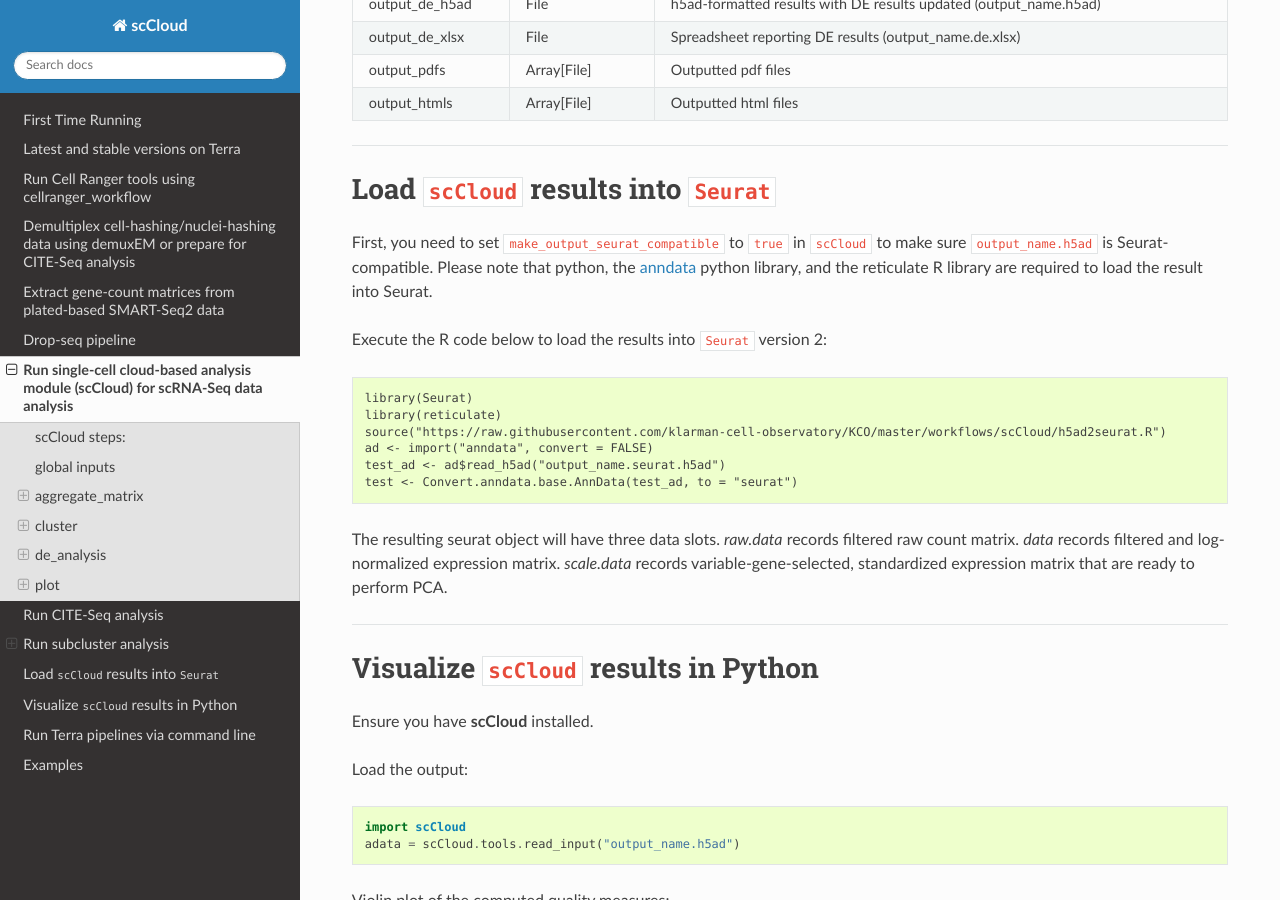
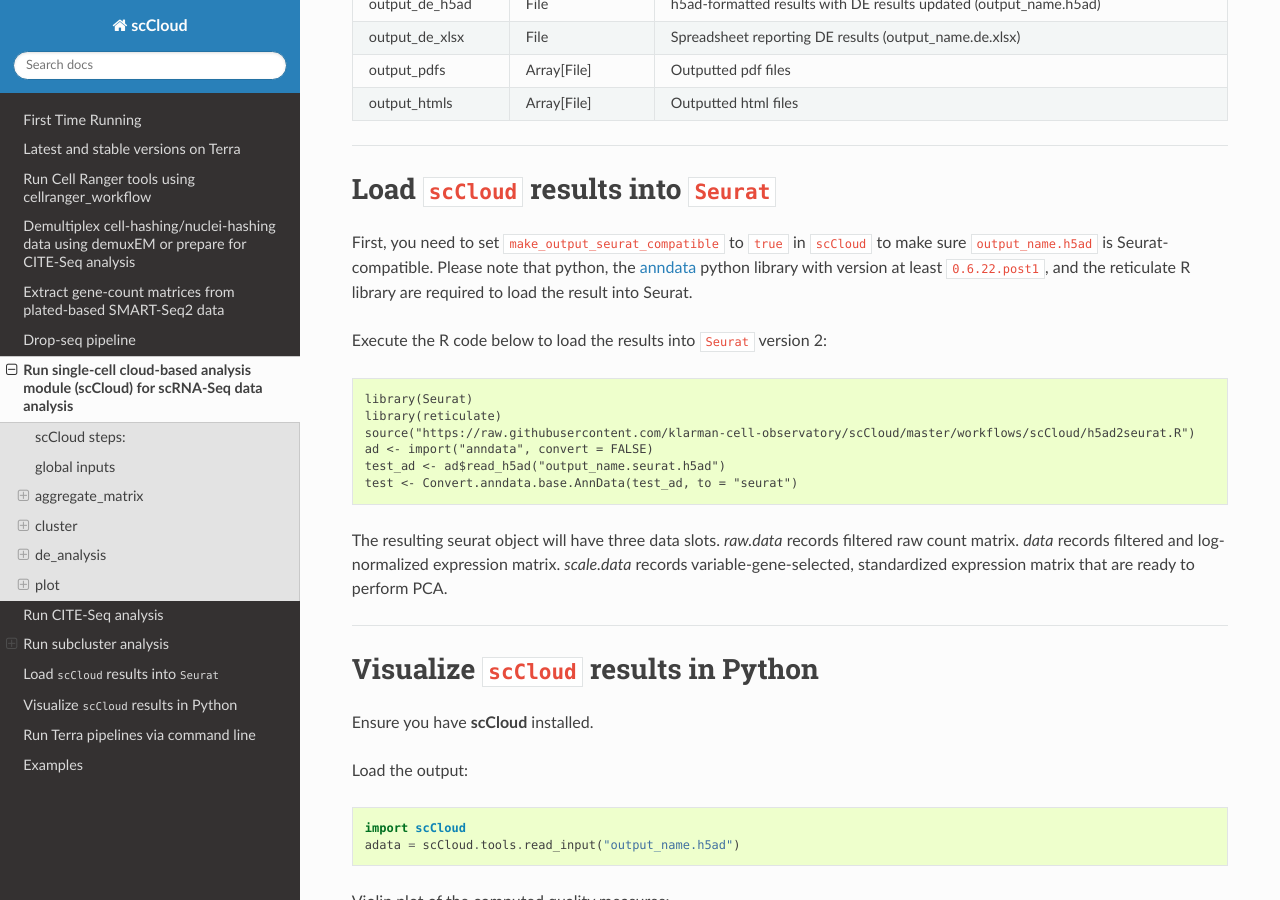
Before and after one commit to lilab-bcb/cumulus, a Sphinx documentation site: the page built from docs/scCloud.rst, in a window 1280 px wide and 900 px high, scrolled down 15106 px. Built offline with Sphinx 7.4.7 and the Read the Docs theme 2.0.0, drawn with Linux system fonts in a browser that asks for light colours.

Commit message:
update seurat conversion

```diff
--- a/docs/scCloud.rst
+++ b/docs/scCloud.rst
@@ -891,13 +891,13 @@ Load ``scCloud`` results into ``Seurat``
 -----------------------------------------
 
 First, you need to set ``make_output_seurat_compatible`` to ``true`` in ``scCloud`` to make sure ``output_name.h5ad`` is Seurat-compatible.
-Please note that python, the `anndata`_ python library, and the reticulate R library are required to load the result into Seurat.
+Please note that python, the `anndata`_ python library with version at least ``0.6.22.post1``, and the reticulate R library are required to load the result into Seurat.
 
 Execute the R code below to load the results into ``Seurat`` version 2::
 
 	library(Seurat)
 	library(reticulate)
-	source("https://raw.githubusercontent.com/klarman-cell-observatory/KCO/master/workflows/scCloud/h5ad2seurat.R")
+	source("https://raw.githubusercontent.com/klarman-cell-observatory/scCloud/master/workflows/scCloud/h5ad2seurat.R")
 	ad <- import("anndata", convert = FALSE)
 	test_ad <- ad$read_h5ad("output_name.seurat.h5ad")
 	test <- Convert.anndata.base.AnnData(test_ad, to = "seurat")
```
